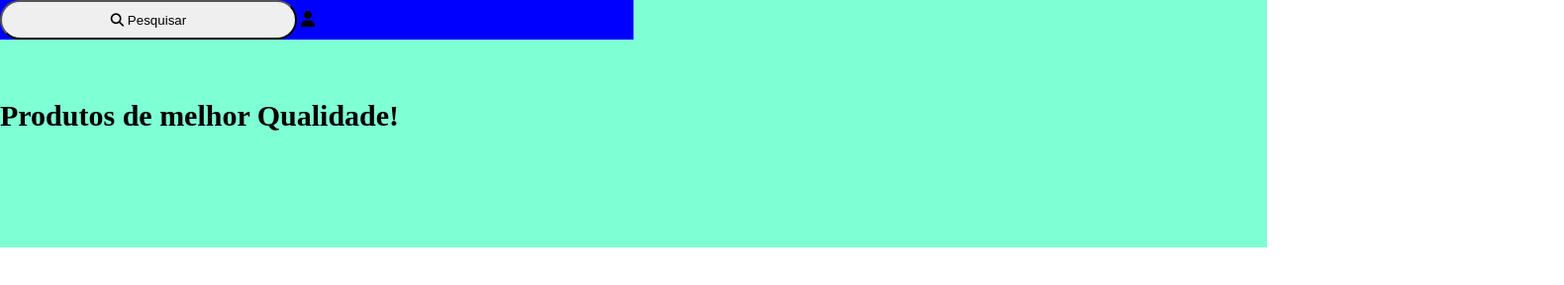
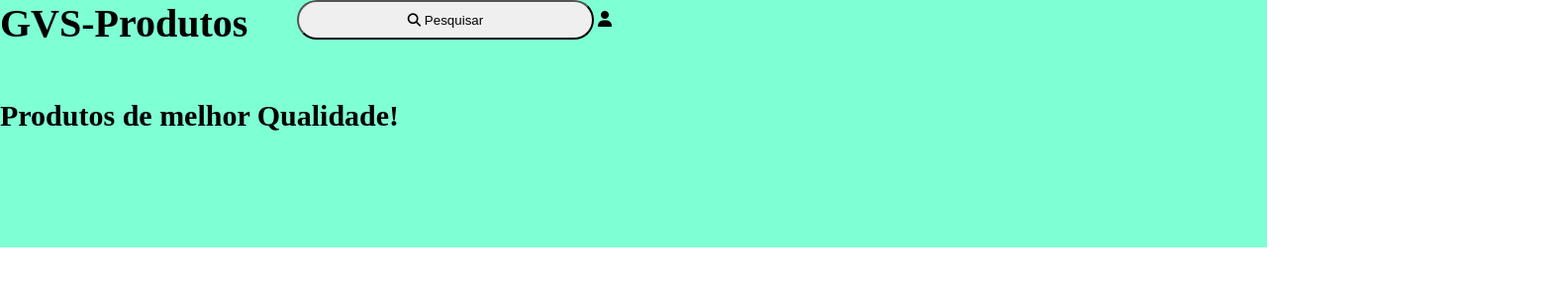
Before and after one commit to GuilhermeVianadeSouza/PEND-Desafio-Loja, a plain HTML site: page index.html in a window 1280 px wide. Shown: the whole page at 99% size, 1580 px wide, since content can reach past the window. Drawn offline with Linux system fonts and the light colour scheme.

Commit message:
Ainda falta algumas alterações dedicada a parte do header, necessário mais ajustes, antes de ir para o script de criacao de card

```diff
--- a/index.html
+++ b/index.html
@@ -10,7 +10,7 @@
 </head>
 <body>
     <header>
-
+        <h1>GVS-Produtos</h1>
         <div class="legenda-principal"><h2>Produtos de melhor Qualidade!</h2></div>
         <div class="icones">
             <button>
--- a/style.css
+++ b/style.css
@@ -30,7 +30,6 @@ header h2 {
 }
 
 header div {
-    background-color: blue;
     width: 50%;
     position: absolute;
 }
@@ -38,13 +37,12 @@ header div {
 header button{
     width: 300px;
     height: 40px;
-    align-items:initial;
+    align-items:left;
     border-radius: 60px;
 }
 
 
 .icones {
-
-    position: absolute;
-
+    width: 100%;
+    left: 300px;
 }
```
